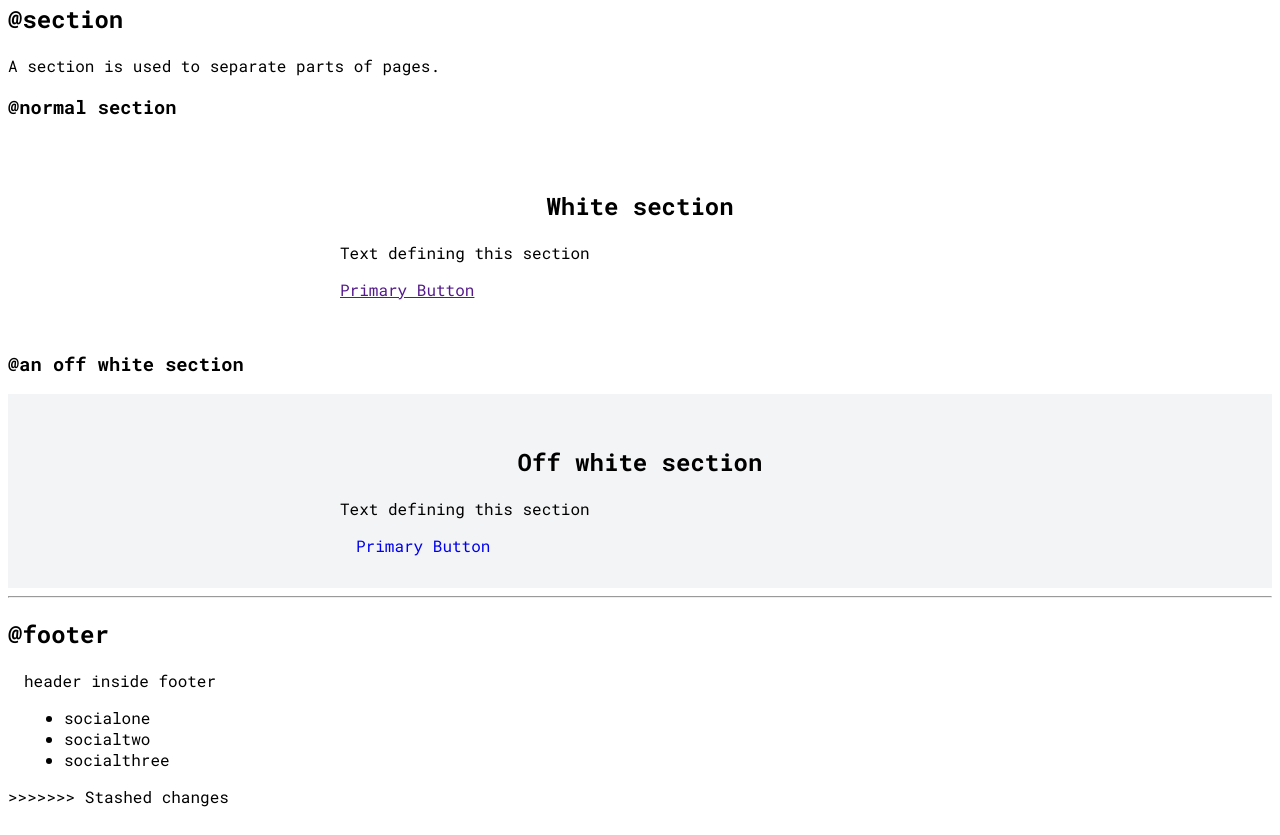
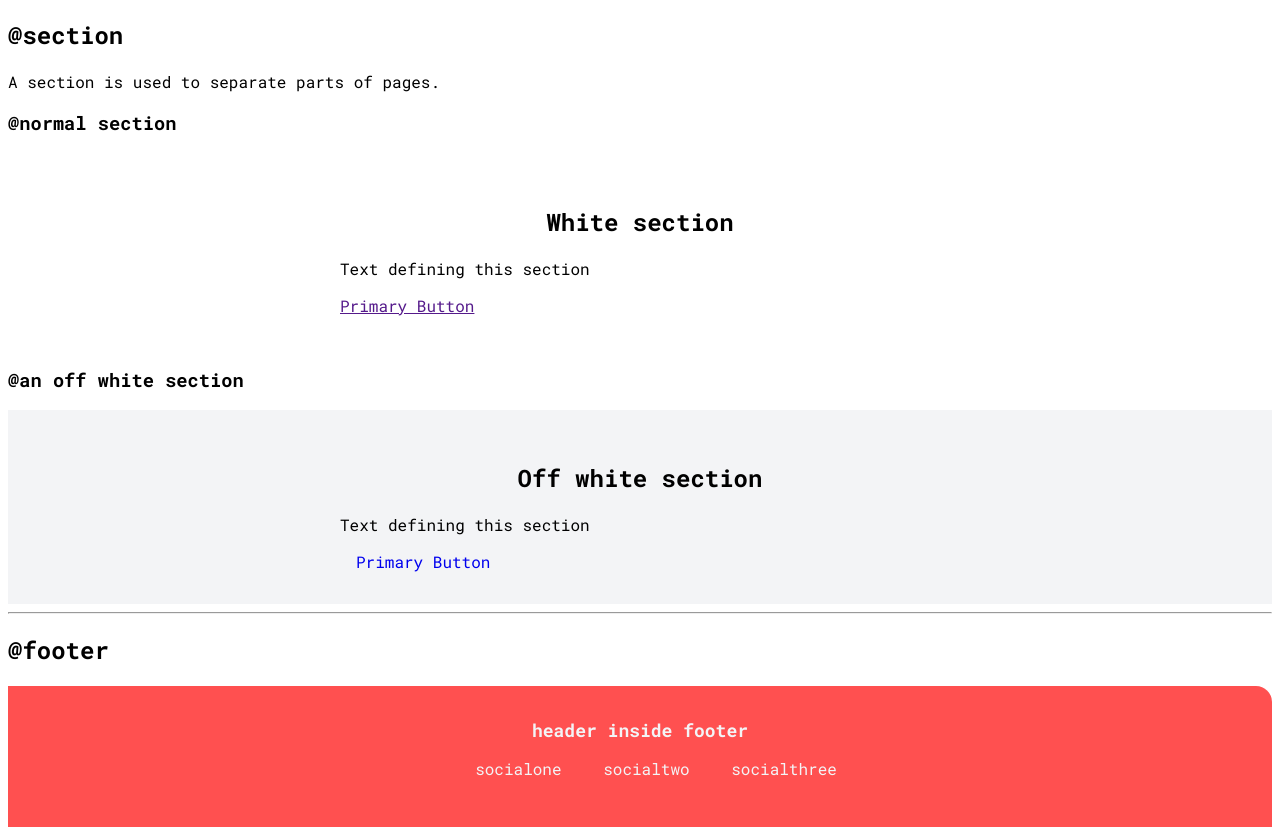
Before and after one commit to PalashUdhwani/neogcamp-lesson3, a plain HTML site: page index.html in a window 1280 px wide. Shown: the part 1649-2484 px from the top of the page. Drawn offline with Linux system fonts and the light colour scheme.

Commit message:
final Component Commits

```diff
--- a/index.html
+++ b/index.html
@@ -6,7 +6,7 @@
     <meta name="viewport" content="width=device-width, initial-scale=1.0">
     <title>Component library</title>
 
-    <link href="styles.css" rel="stylesheet"/>
+    <link href="styles.css" rel="stylesheet" />
 </head>
 
 <body>
@@ -44,7 +44,7 @@
     <H2>links </H2>
     <a class="link link-primary" href="/"> Primary Link</a>
 
-    <a class="link link-secondary"href="/"> Secondary Link</a>
+    <a class="link link-secondary" href="/"> Secondary Link</a>
 
 
     <hr>
@@ -78,14 +78,14 @@
             <div class="nav-brand">theBrandName</div>
             <ul class="list-non-bullet nav-pills">
                 <li class="list-item-inline">
-                    <a href="/"  class="link link-active">home</a>
+                    <a href="/" class="link link-active">home</a>
 
                 </li>
-                <li class="list-item-inline" >
+                <li class="list-item-inline">
                     <a class="link link-active" href="/">products</a>
 
                 </li>
-                <li class="list-item-inline" >
+                <li class="list-item-inline">
                     <a class="link link-active" href="/">about</a>
                 </li>
             </ul>
@@ -101,7 +101,8 @@
 
     <header class="hero">
         <img class="hero-img" src="image.svg" />
-        <h1 class="hero-heading"> I'm Palash Udhwani -<span class= "heading-inverted"> A Maverick Problem Solver</span> </h1>
+        <h1 class="hero-heading"> I'm Palash Udhwani -<span class="heading-inverted"> A Maverick Problem Solver</span>
+        </h1>
     </header>
 
     <hr />
@@ -131,13 +132,12 @@
 
 
     <h2>@footer</h2>
-    <footer class="footer container-fluid">
-        <div class="container">
-            <div class="heading">header inside footer</div>
-            <ul class="unordered list-inline">
-                <li>socialone</li>
-                <li>socialtwo</li>
-                <li>socialthree</li>
+    <footer class="footer">
+        <div class="footer-header">header inside footer</div>
+        <ul class="social-links listy-non-bullet">
+            <li class="list-item-inline"><a class="link"></a>socialone</li>
+            <li class="list-item-inline"><a class="link"></a>socialtwo</li>
+            <li class="list-item-inline"><a class="link"></a>socialthree</li>
         </ul>
         </div>
     </footer>
@@ -145,4 +145,3 @@
 </body>
 
 </html>
->>>>>>> Stashed changes
--- a/styles.css
+++ b/styles.css
@@ -103,6 +103,8 @@ body {
 }
 
 .hero .hero-heading {
+    text-align: center;
+    padding-top: 1rem;
     color: #6B7280;
 
 }
@@ -124,3 +126,27 @@ body {
 .ow{
     background-color: #F3F4F6;
 }
+
+
+.footer{
+background-color: var(--primary-color) ;
+padding:2rem 1rem ;
+text-align: center;
+color: #F3F4F6;
+border-top-right-radius: 1rem ;
+
+
+}
+
+.footer .link {
+    color: white
+}
+
+.footer .footer-header {
+    font-weight: bold;
+    font-size: large;
+}
+
+.footer ul {
+    padding-inline-start: 0px;
+}
```
Lines whose indentation alone changed are shown as unchanged.
